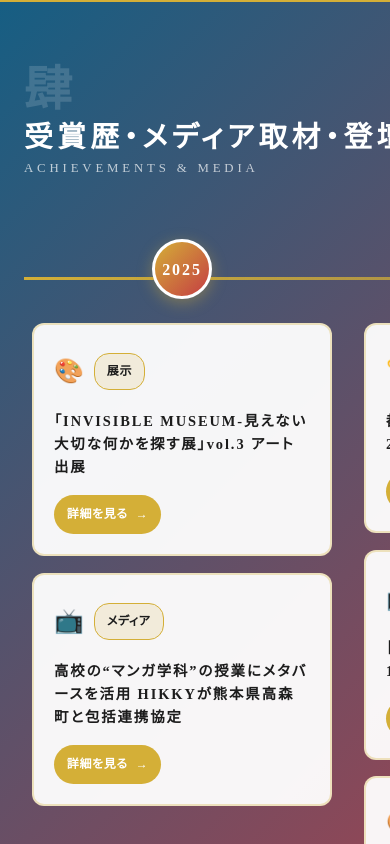
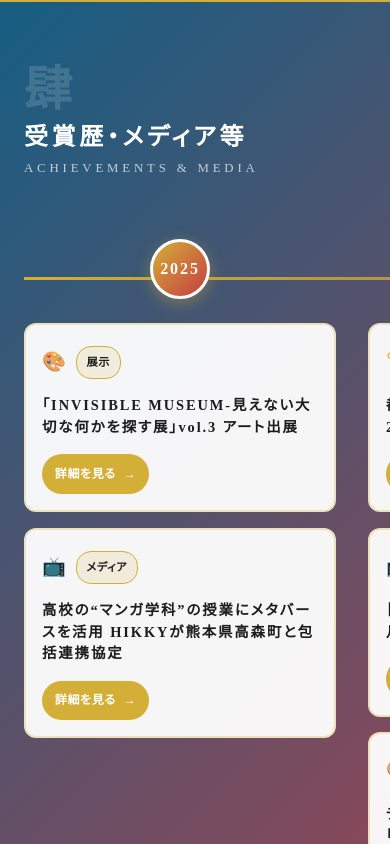
Before and after one commit to TIshow/mysite, a React (Vite) app: page / in a window 390 px wide. Shown: the part 6000-6844 px from the top of the page. Built offline with nearby package versions, Linux system fonts and the light colour scheme.

Commit message:
fix: タイトルがスマホで完全に表示されない

```diff
--- a/src/components/Achievements.css
+++ b/src/components/Achievements.css
@@ -50,6 +50,15 @@
 
 .achievements .title-sub {
   opacity: 0.7;
+}
+
+/* デスクトップでは完全なタイトルを表示 */
+.title-full {
+  display: inline;
+}
+
+.title-short {
+  display: none;
 }
 
 .achievements-timeline {
@@ -252,20 +261,50 @@
     padding: 4rem 0;
   }
 
+  .achievements .container {
+    padding: 0 1.5rem;
+  }
+
   .achievements-header {
     gap: 0.5rem;
     margin-bottom: 2rem;
     flex-direction: column;
     align-items: flex-start;
+    width: 100%;
+  }
+
+  .achievements .section-title {
+    width: 100%;
+    overflow: visible;
+  }
+
+  .achievements .title-main {
+    font-size: clamp(1.5rem, 5vw, 1.8rem);
+    word-break: keep-all;
+    overflow-wrap: break-word;
+    line-height: 1.3;
+  }
+
+  .title-full {
+    display: none;
+  }
+
+  .title-short {
+    display: inline;
   }
 
   .achievements-timeline {
     gap: 2rem;
-    padding: 2rem 0.5rem 3rem 0.5rem;
+    padding: 2rem 0 3rem 0;
+    margin: 0 -1.5rem;
+    padding-left: 1.5rem;
+    padding-right: 1.5rem;
   }
 
   .achievements-timeline::before {
     top: 70px;
+    left: 1.5rem;
+    right: 1.5rem;
   }
 
   .achievements-timeline::-webkit-scrollbar {
@@ -273,7 +312,17 @@
   }
 
   .year-group {
-    width: 300px;
+    width: 80vw;
+    max-width: 320px;
+    min-width: 280px;
+  }
+
+  .year-group:first-child {
+    margin-left: 0;
+  }
+
+  .year-group:last-child {
+    margin-right: 1.5rem;
   }
 
   .year-marker {
@@ -289,15 +338,29 @@
   }
 
   .achievement-item {
-    padding: 1.25rem;
+    padding: 1rem;
+    width: 100%;
+    box-sizing: border-box;
   }
 
   .achievement-title {
-    font-size: clamp(0.9rem, 2.5vw, 1rem);
+    font-size: 0.9rem;
+    line-height: 1.5;
+    word-break: break-word;
+    overflow-wrap: break-word;
   }
 
   .achievement-link {
     font-size: 0.75rem;
     padding: 0.4rem 0.8rem;
   }
+
+  .category-icon {
+    font-size: 1.2rem;
+  }
+
+  .category-label {
+    font-size: 0.7rem;
+    padding: 0.2rem 0.6rem;
+  }
 }
--- a/src/components/Achievements.jsx
+++ b/src/components/Achievements.jsx
@@ -92,6 +92,11 @@ function Achievements() {
           category: 'メディア',
           title: '電子国家エストニアの現地事情　株式会社シュタインズ齊藤大将さん対談　ヨーロッパの小国の生き残る道',
           url: 'https://youtu.be/iIqKkXDdXj4?si=Er8p17AMi_CDQwIO'
+        },
+        {
+          category: '研究',
+          title: '美術鑑賞におけるVRの活用と観覧者の美術への関心に与える効果に関する調査',
+          url: 'https://www.jstage.jst.go.jp/article/vconf/2022/0/2022_119/_article/-char/ja/'
         }
       ]
     },
@@ -180,6 +185,8 @@ function Achievements() {
         return '🎤'
       case '展示':
         return '🎨'
+      case '研究':
+        return '🧪'
       default:
         return '✨'
     }
@@ -191,7 +198,10 @@ function Achievements() {
         <div className="achievements-header">
           <span className="section-number">肆</span>
           <h2 className="section-title">
-            <span className="title-main">受賞歴・メディア取材・登壇等</span>
+            <span className="title-main">
+              <span className="title-full">受賞歴・メディア取材・登壇等</span>
+              <span className="title-short">受賞歴・メディア等</span>
+            </span>
             <span className="title-sub">Achievements & Media</span>
           </h2>
         </div>
```
